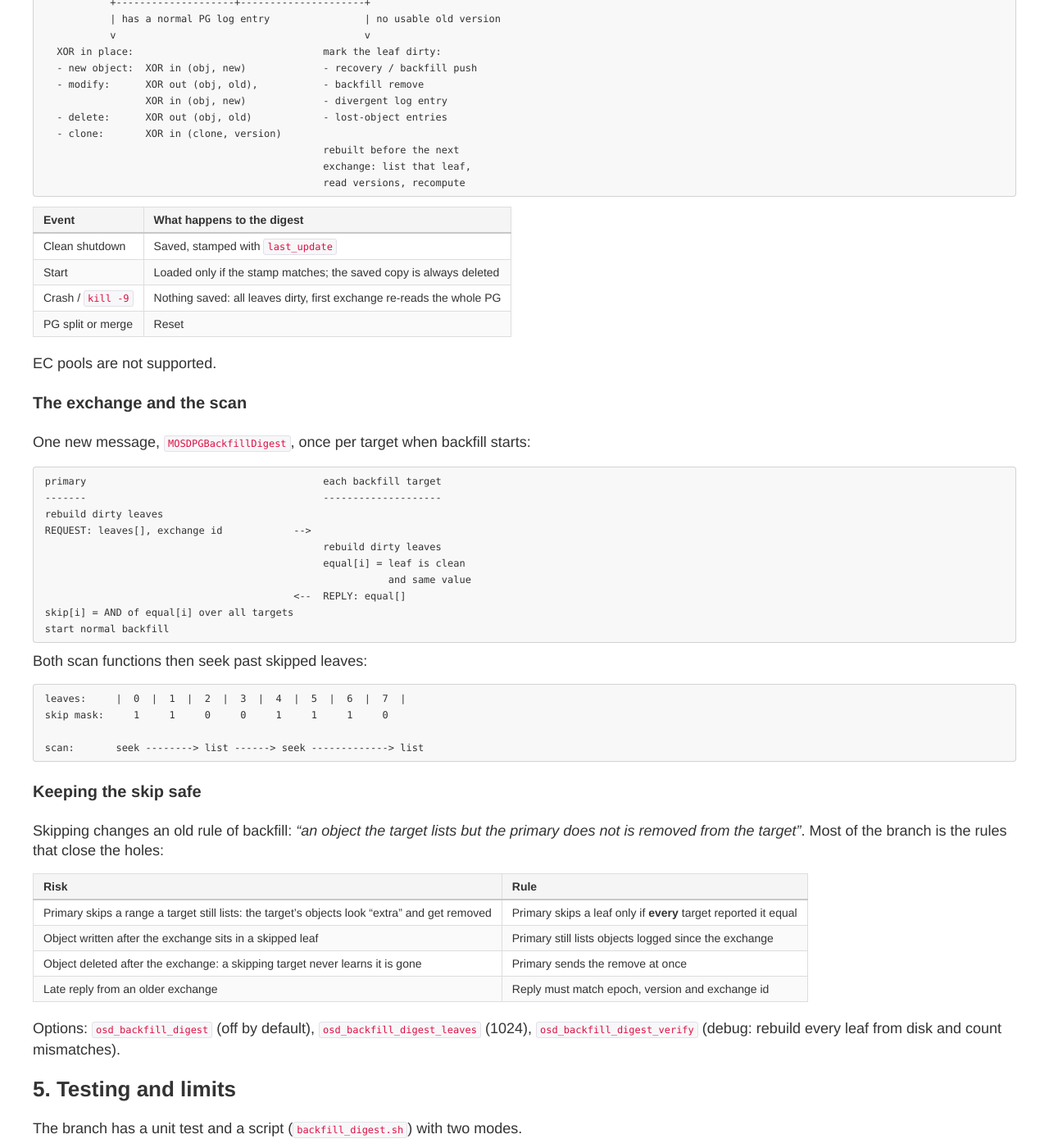
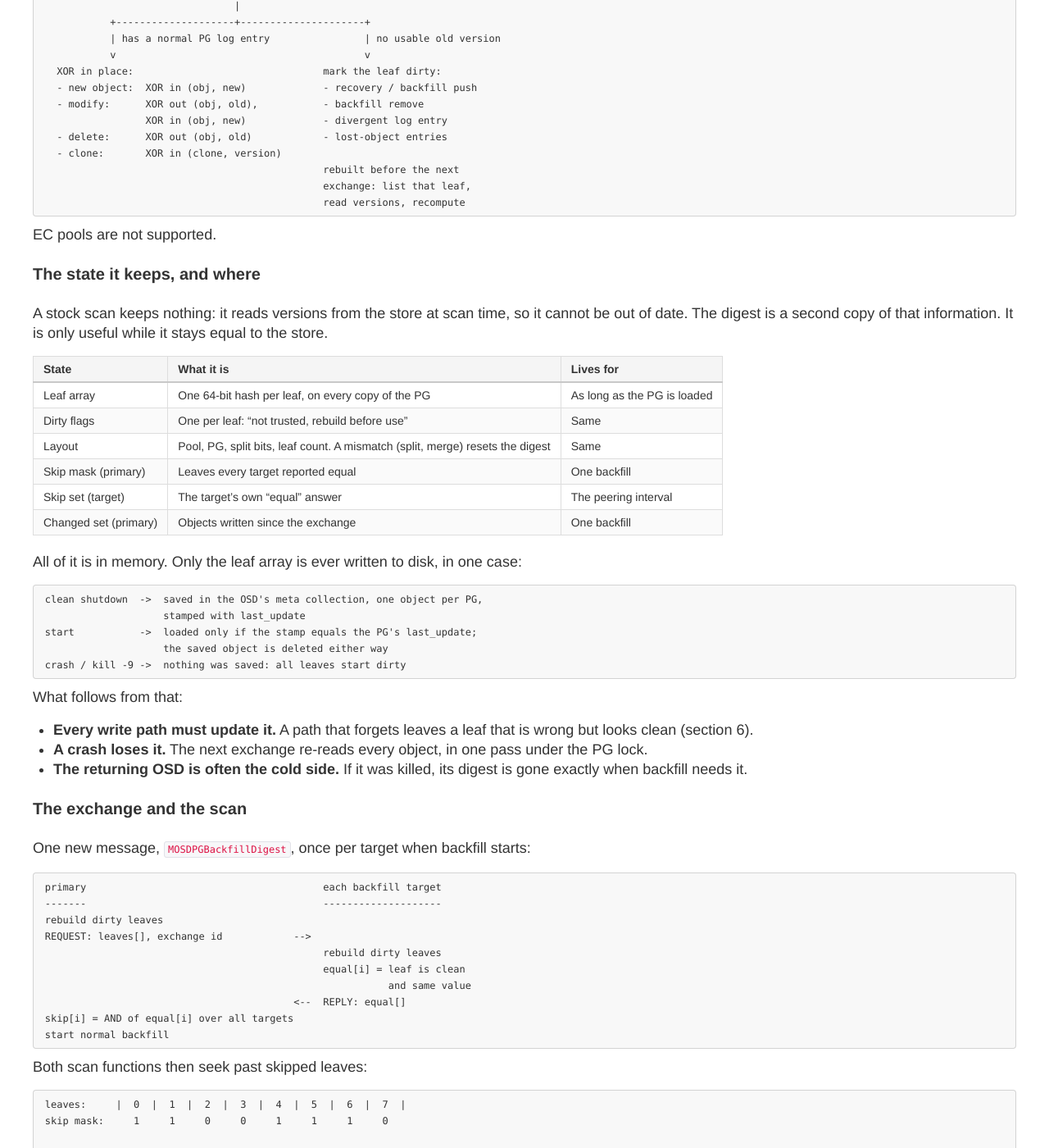
Before and after one commit to ming1/ming1.github.io, a Jekyll site: the page built from _posts/2026-11-11-ceph-backfill-digest.md, in a window 1280 px wide and 1400 px high, scrolled down 4152 px. Shown: the whole window at 82% size. Built offline with Jekyll 4.4.1, drawn with Linux system fonts in a browser that asks for light colours; comment, search, counter and statistics services are not loaded; a style sheet for code colours, icons or effects is not loaded; some of the changed text lies outside the part shown.

Commit message:
ceph-backfill-digest: describe the digest state
Signed-off-by: Ming Lei <tom.leiming@gmail.com>

````diff
--- a/_posts/2026-11-11-ceph-backfill-digest.md
+++ b/_posts/2026-11-11-ceph-backfill-digest.md
@@ -199,14 +199,42 @@ XOR makes updates cheap. Only the old and new version are needed:
                                                 read versions, recompute
 ```
 
-| Event | What happens to the digest |
-|---|---|
-| Clean shutdown | Saved, stamped with `last_update` |
-| Start | Loaded only if the stamp matches; the saved copy is always deleted |
-| Crash / `kill -9` | Nothing saved: all leaves dirty, first exchange re-reads the whole PG |
-| PG split or merge | Reset |
+EC pools are not supported.
 
-EC pools are not supported.
+### The state it keeps, and where
+
+A stock scan keeps nothing: it reads versions from the store at scan time, so
+it cannot be out of date. The digest is a second copy of that information. It
+is only useful while it stays equal to the store.
+
+| State | What it is | Lives for |
+|---|---|---|
+| Leaf array | One 64-bit hash per leaf, on every copy of the PG | As long as the PG is loaded |
+| Dirty flags | One per leaf: "not trusted, rebuild before use" | Same |
+| Layout | Pool, PG, split bits, leaf count. A mismatch (split, merge) resets the digest | Same |
+| Skip mask (primary) | Leaves every target reported equal | One backfill |
+| Skip set (target) | The target's own "equal" answer | The peering interval |
+| Changed set (primary) | Objects written since the exchange | One backfill |
+
+All of it is in memory. Only the leaf array is ever written to disk, in one
+case:
+
+```
+ clean shutdown  ->  saved in the OSD's meta collection, one object per PG,
+                     stamped with last_update
+ start           ->  loaded only if the stamp equals the PG's last_update;
+                     the saved object is deleted either way
+ crash / kill -9 ->  nothing was saved: all leaves start dirty
+```
+
+What follows from that:
+
+- **Every write path must update it.** A path that forgets leaves a leaf that
+  is wrong but looks clean (section 6).
+- **A crash loses it.** The next exchange re-reads every object, in one pass
+  under the PG lock.
+- **The returning OSD is often the cold side.** If it was killed, its digest
+  is gone exactly when backfill needs it.
 
 ### The exchange and the scan
 
````
